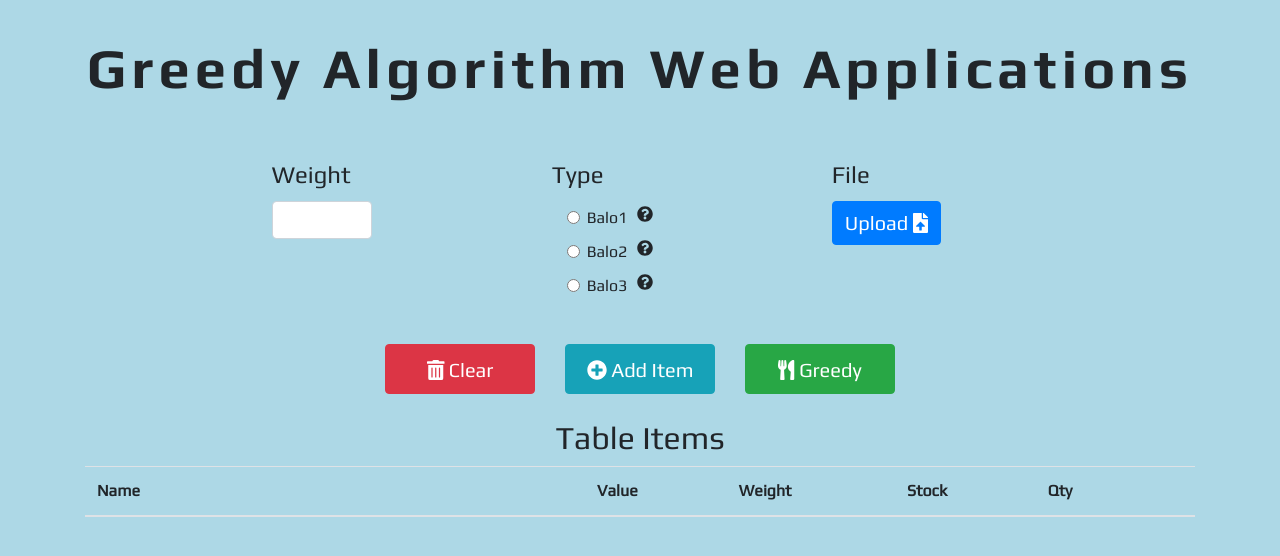
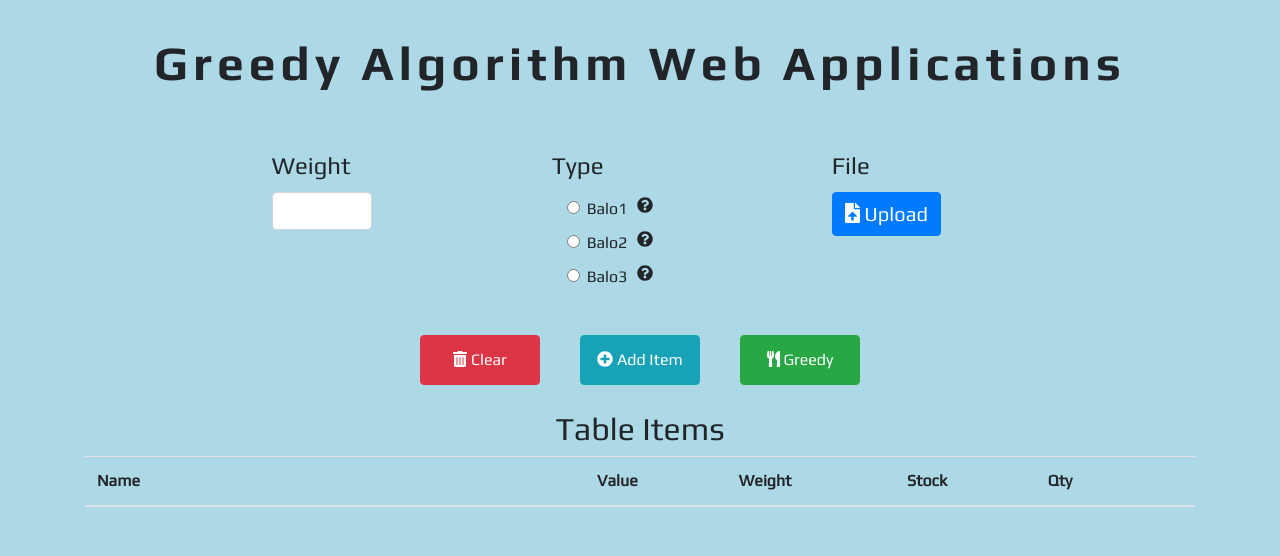
Before and after one commit to superden125/greedybag.sd, a React (Create React App) app: page / in a window 1280 px wide. Shown: the top 556 px of the page. Built offline with nearby package versions, Linux system fonts and the light colour scheme.

Commit message:
fixed size

```diff
--- a/src/components/Items/InputFile.js
+++ b/src/components/Items/InputFile.js
@@ -54,7 +54,7 @@ export default function InputFile(props) {
     <FormGroup>
       <legend>File</legend>
       <Label for="file" className="sd-file-choose btn btn-primary">
-        Upload <FontAwesomeIcon icon="file-upload" />
+        <FontAwesomeIcon icon="file-upload" /> Upload
       </Label>
       <Input
         type="file"
--- a/src/index.css
+++ b/src/index.css
@@ -49,18 +49,18 @@ body {
 }
 
 .sd-btn {
-  margin: 5px 15px;
-  padding: 10px;
+  margin: 5px 20px;
+  padding: 5px 10px;
   width: 100%;
-  max-width: 150px;
+  max-width: 120px;
   height: 50px;
   color: white;
-  font-size: 20px;
+  font-size: 16px;
 }
 
 .sd-header {
   font-family: Play-Bold, Arial, Helvetica, sans-serif;
-  font-size: 3.5rem;
+  font-size: 3rem;
   text-align: center;
   letter-spacing: 5px;
   padding: 5px;
```
Also changed, not shown: 17 other files (tests, documents, lock files or other folders).
